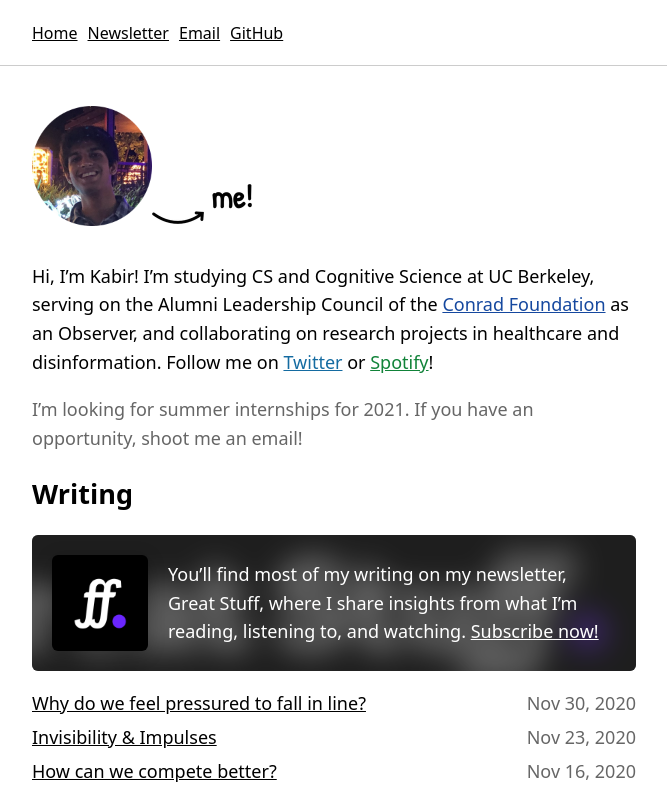
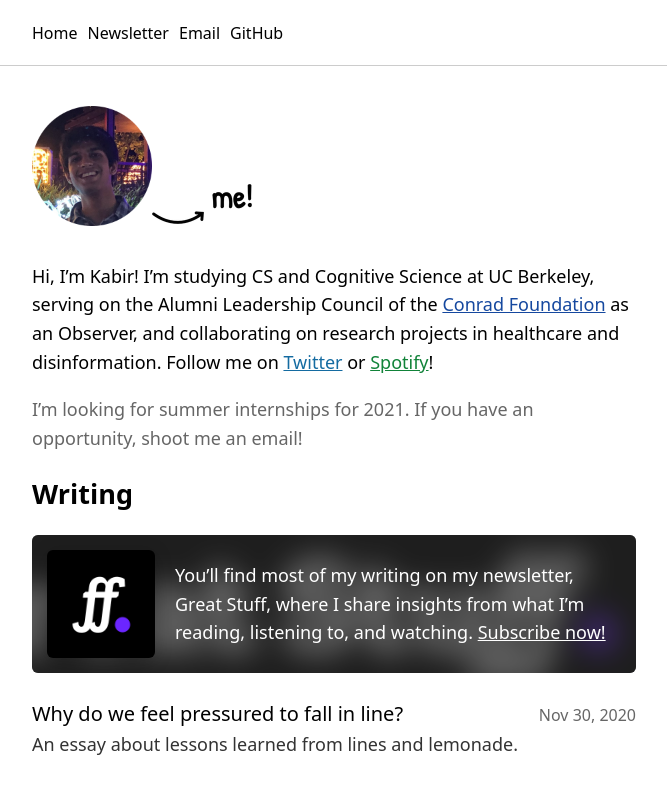
Before and after one commit to kbrgl/website, a Next.js app: page / in a window 1280 px wide. Shown: the top 785 px of the page, without its empty margins (306-973 px from the left). Built offline with nearby package versions, Linux system fonts and the light colour scheme; a web font is replaced by a local one.

Commit message:
Tweak design and add post subtitles to index (#17)

```diff
--- a/components/navbar.module.css
+++ b/components/navbar.module.css
@@ -4,9 +4,26 @@
 }
 
 .navbar a {
-  text-decoration: underline;
+  text-decoration: none;
   font-size: 16px;
   margin-right: 10px;
+  position: relative;
+}
+
+.navbar a::before {
+  position: absolute;
+  left: 0;
+  right: 0;
+  top: 0;
+  bottom: 0;
+  content: "";
+  margin: -5px;
+  border-radius: 6px;
+  transition: background 0.15s ease-in-out;
+}
+
+.navbar a:hover::before {
+  background: rgba(200, 200, 200, 0.2);
 }
 
 .links {
--- a/pages/index.tsx
+++ b/pages/index.tsx
@@ -28,6 +28,7 @@ type Frontmatter = {
   date: Date;
   slug: string;
   title: string;
+  subtitle: string;
 };
 
 type HomeProps = {
@@ -84,9 +85,16 @@ export default function Home({ notes }: HomeProps) {
             .map((note: Frontmatter) => (
               <li key={note.title}>
                 <Link href={`/p/${note.slug}`}>
-                  <a>{note.title}</a>
+                  <a>
+                    <div className={styles.meta}>
+                      <span className={styles.title}>{note.title}</span>
+                      <span className={styles.date}>
+                        {formatDate(note.date)}
+                      </span>
+                    </div>
+                    <p className={styles.subtitle}>{note.subtitle}</p>
+                  </a>
                 </Link>
-                <span className={styles.date}>{formatDate(note.date)}</span>
               </li>
             ))}
         </ul>
--- a/styles/Home.module.css
+++ b/styles/Home.module.css
@@ -25,18 +25,38 @@
 }
 
 .list {
+  margin-top: 25px;
   list-style-type: none;
   padding: 0;
 }
 
 .list li {
+  margin-bottom: 20px;
+}
+
+.list a {
+  text-decoration: none;
+}
+
+.list .meta {
   display: flex;
-  margin-bottom: 5px;
   justify-content: space-between;
+  align-items: baseline;
+}
+
+.list .title {
+  font-size: 20px;
+  font-weight: 500;
 }
 
 .list .date {
   color: #666;
+  font-size: 16px;
+}
+
+.list .subtitle {
+  margin-top: 0px;
+  color: #333;
 }
 
 .card {
@@ -47,7 +67,7 @@
 
   border-radius: 6px;
   background: #0008;
-  padding: 20px;
+  padding: 15px;
   color: #fff;
 }
 
@@ -70,7 +90,7 @@
 }
 
 .card img {
-  height: 96px;
+  height: 108px;
   margin-right: 20px;
   border-radius: 6px;
   box-shadow: 0 3px 18px 0 rgba(0, 0, 0, 0.2);
@@ -81,12 +101,13 @@
 }
 
 @media screen and (max-width: 600px) {
-  .list li {
+  .list .meta {
     flex-direction: column;
     justify-content: flex-start;
   }
 
   .card {
+    padding: 20px;
     flex-direction: column;
     align-items: flex-start;
   }
```
